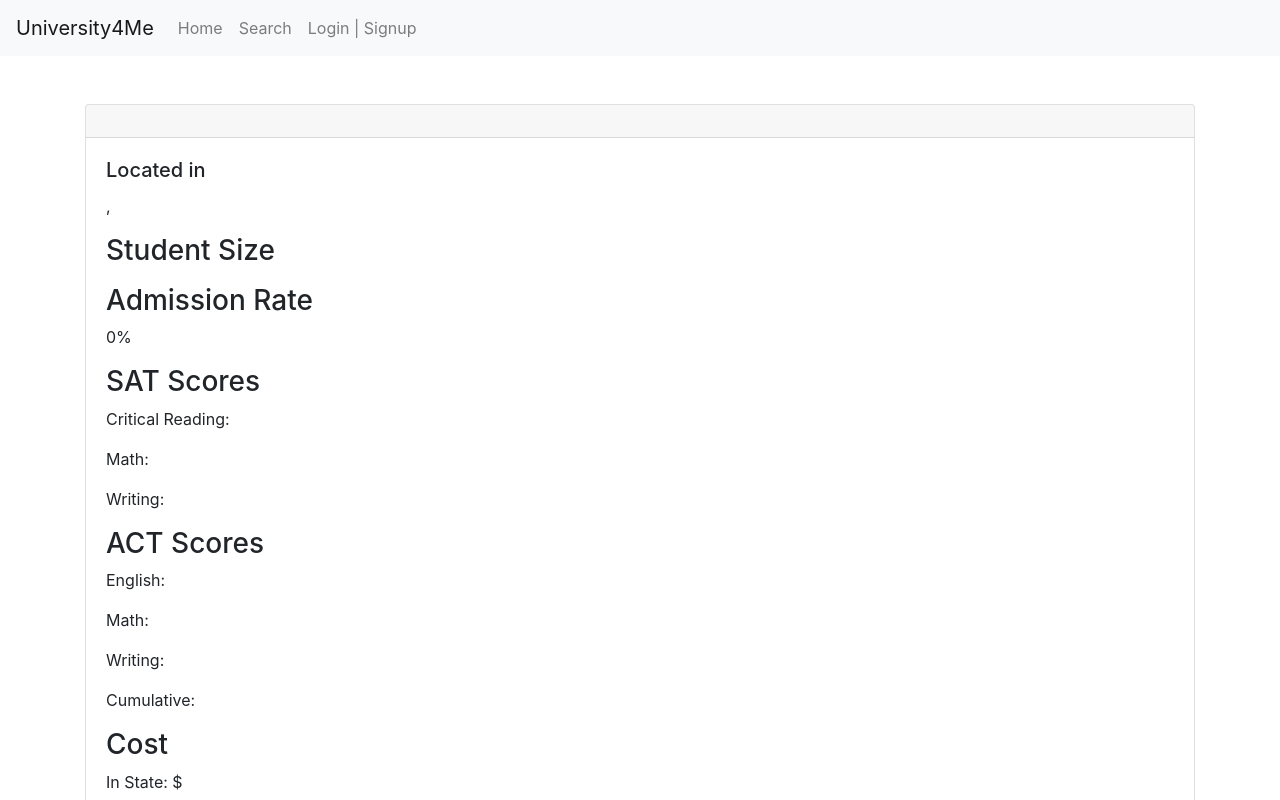
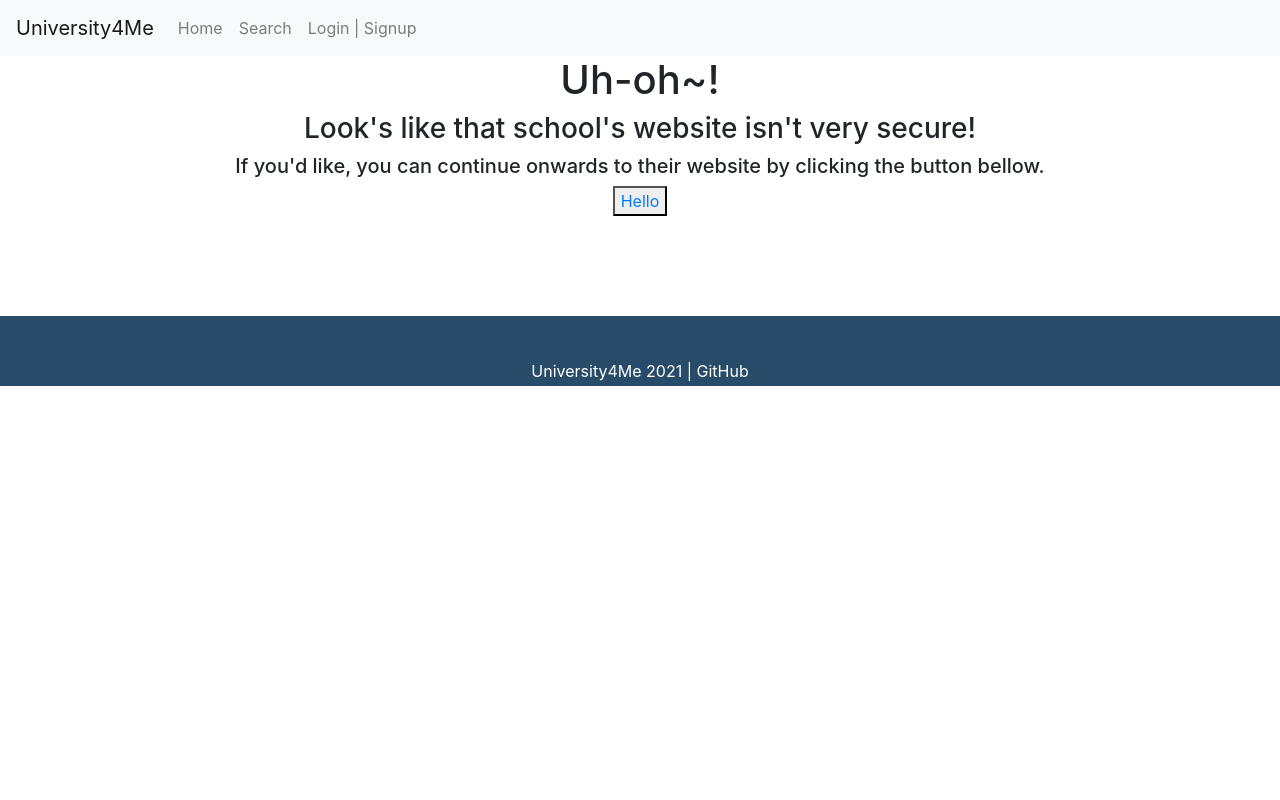
Before and after one commit to shrwnwilliams/university4me, a React (Create React App) app in the folder client/: page /redirect/1 in a window 1280 px wide. Built offline with nearby package versions, Linux system fonts and the light colour scheme; no server answers.

Commit message:
pagination works on the search by name function

```diff
--- a/client/src/App.js
+++ b/client/src/App.js
@@ -10,6 +10,7 @@ import User from './pages/User';
 import Signup from './pages/Signup';
 import 'bootstrap/dist/css/bootstrap.min.css';
 import OneSchool from "./components/OneSchool";
+import Redirect from "./pages/Redirect";
 
 function App() {
   return (
@@ -23,6 +24,7 @@ function App() {
           <Route exact path="/search" component={Search} />
           <Route exact path='/profile' component={User} />
           <Route path='/login' component={Signup} />
+          <Route path="/redirect/:url" component={Redirect} />
           <Route path="/:id"><OneSchool /></Route>
           {/* <Route exact path="/login" component={Login} /> */}
           </Switch>
--- a/client/src/components/OneSchool/index.js
+++ b/client/src/components/OneSchool/index.js
@@ -102,7 +102,8 @@ function OneSchool() {
             <></>
           ) : (
             <div>
-              <h3>Admission Rate</h3> <p>{`${percentage(schoolState.admissionOverall)}%`}</p>
+              <h3>Admission Rate</h3>{" "}
+              <p>{`${percentage(schoolState.admissionOverall)}%`}</p>
             </div>
           )}
 
@@ -153,15 +154,25 @@ function OneSchool() {
               Program Year: <span>${schoolState.costProgram}</span>
             </p>
           )}
+          {schoolState.url.includes("https") ? (
             <a
               href={schoolState.url}
               target="_blank"
-            rel="noreferer noopener"
-            className="btn btn-primary"
+              rel="noreferrer noopener"
               className="btn btn-primary"
             >
               Visit their website
             </a>
+          ) : (
+            <a
+              href={`redirect/${schoolState.url}`}
+              target="_blank"
+              rel="noreferrer noopener"
+              className="btn btn-primary"
+            >
+              Visit their website
+            </a>
+          )}
         </div>
       </div>
     </div>
--- /dev/null
+++ b/client/src/pages/Redirect/index.js
@@ -0,0 +1,17 @@
+import React from 'react';
+import { useParams } from "react-router";
+
+function Redirect (props){
+    const { url } = useParams();
+
+    return (
+        <div className="text-center">
+            <h1>Uh-oh~!</h1>
+            <h3>Look's like that school's website isn't very secure!</h3>
+            <h5>If you'd like, you can continue onwards to their website by clicking the button bellow.</h5>
+            <button><a href={`//${url}`}>Hello</a></button>
+        </div>
+    )
+}
+
+export default Redirect;
--- a/client/src/pages/Search/index.js
+++ b/client/src/pages/Search/index.js
@@ -143,13 +143,19 @@ class Search extends Component {
       .catch((err) => this.setState({ error: err.message }));
   };
 
+  // scrollToTop = function(){
+  //   window.scrollTo(0,0)
+  // }
+
   handlePageChange = (data) => {
     let selected = data.selected;
-    let offset = Math.ceil(selected - 1);
+    let offset = Math.ceil(selected);
 
     this.setState({ page: offset }, () => {
       console.log(this.state.page);
+      // window.scrollTo(0,0);
       this.getByName();
+      // this.scrollToTop();
     });
   };
 
```
Also changed, not shown: 1 other file (tests, documents, lock files or other folders). Lines whose indentation alone changed are shown as unchanged.
